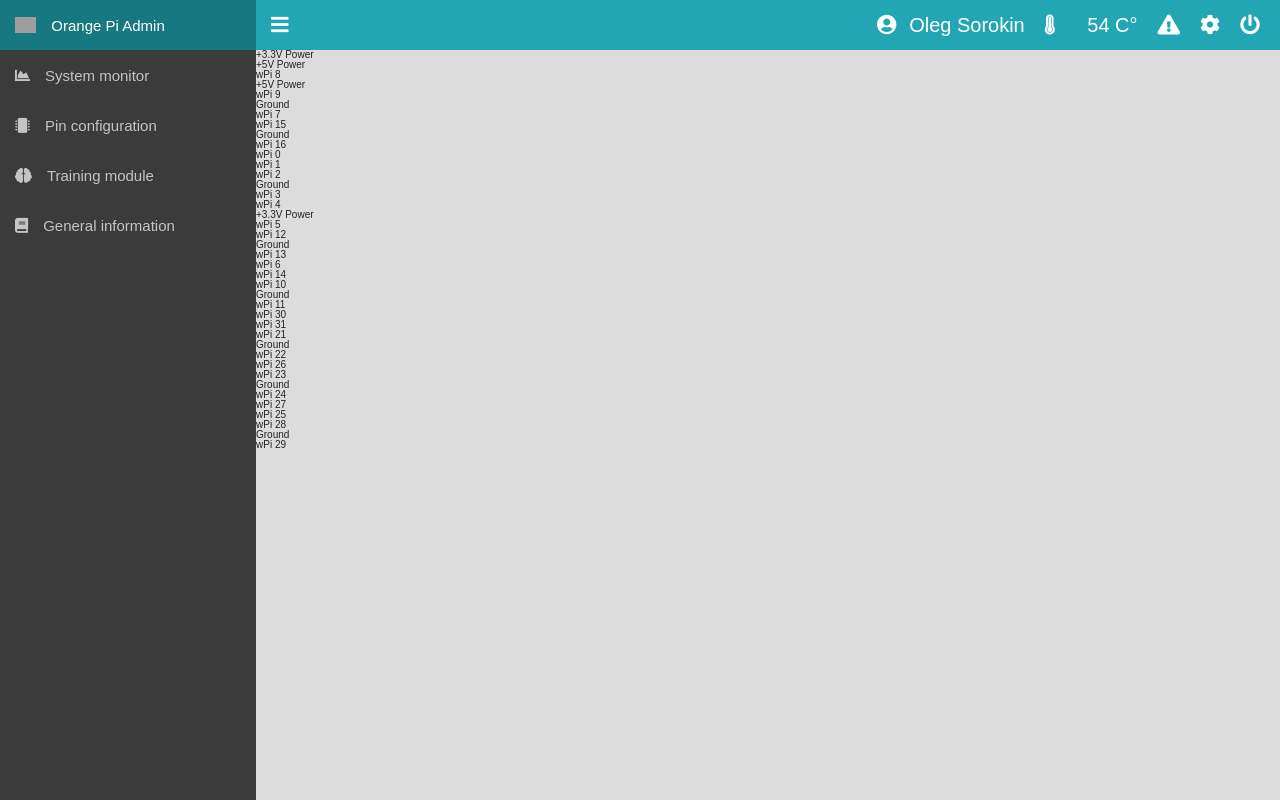
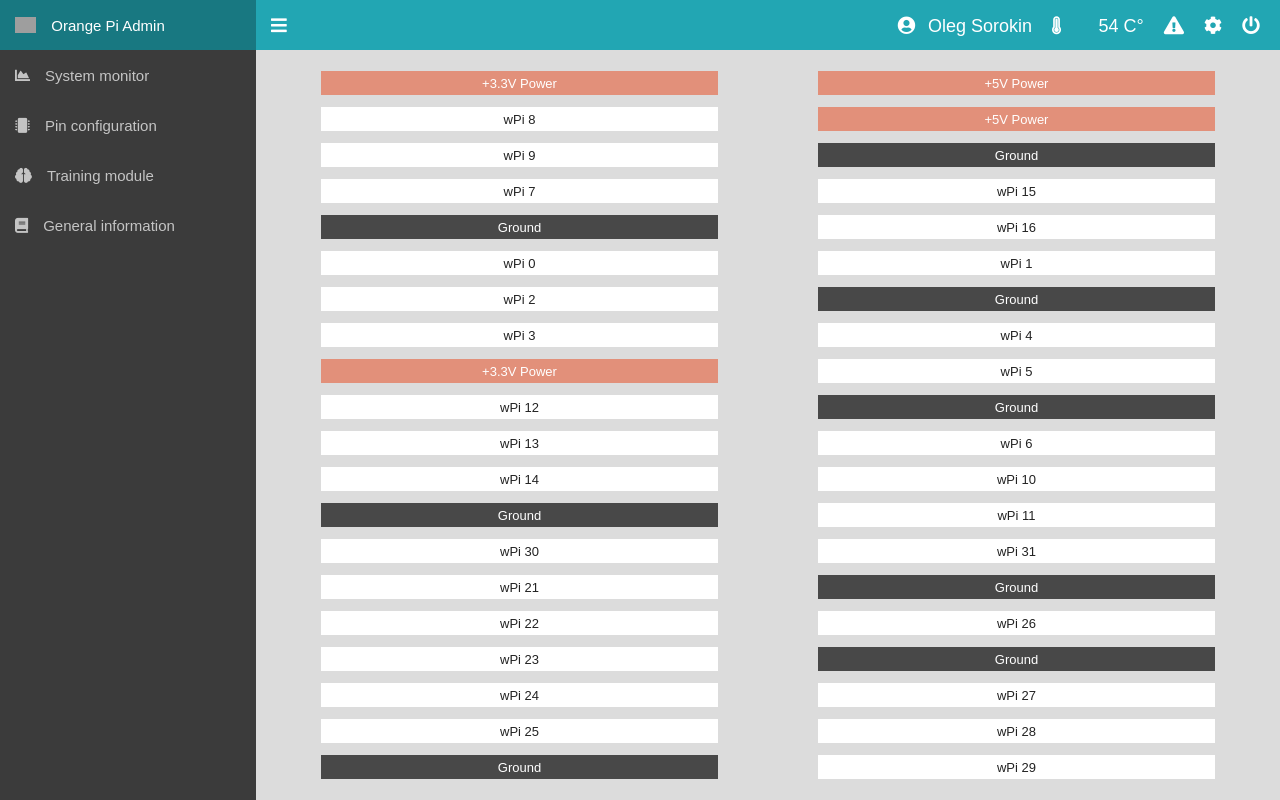
Before and after one commit to VizanArkonin/OrangeTree, a Flask app: page /monitor in a window 1280 px wide. Run offline with Flask 2, Linux system fonts and the light colour scheme; a user stored in the database is signed in; data comes from the database, SQL or seed files in the repository; some libraries are stand-ins or nearby versions; some web fonts are replaced; grey boxes are pictures that could not be loaded.

Commit message:
1. Layout page Pin config

```diff
--- a/static/index.html
+++ b/static/index.html
@@ -88,45 +88,45 @@
         <main class="main-container">
             <div></div>
             <div class="flex-container">
-                <div class="btn pin-container"><span>+3.3V Power</span></div>
-                <div class="btn pin-container"><span>+5V Power</span></div>
+                <div class="btn pin-container pin-power"><span>+3.3V Power</span></div>
+                <div class="btn pin-container pin-power"><span>+5V Power</span></div>
                 <div class="btn pin-container"><span>wPi 8</span></div>
-                <div class="btn pin-container"><span>+5V Power</span></div>
+                <div class="btn pin-container pin-power"><span>+5V Power</span></div>
                 <div class="btn pin-container"><span>wPi 9</span></div>
-                <div class="btn pin-container"><span>Ground</span></div>
+                <div class="btn pin-container pin-gnd"><span>Ground</span></div>
                 <div class="btn pin-container"><span>wPi 7</span></div>
                 <div class="btn pin-container"><span>wPi 15</span></div>
-                <div class="btn pin-container"><span>Ground</span></div>
+                <div class="btn pin-container pin-gnd"><span>Ground</span></div>
                 <div class="btn pin-container"><span>wPi 16</span></div>
                 <div class="btn pin-container"><span>wPi 0</span></div>
                 <div class="btn pin-container"><span>wPi 1</span></div>
                 <div class="btn pin-container"><span>wPi 2</span></div>
-                <div class="btn pin-container"><span>Ground</span></div>
+                <div class="btn pin-container pin-gnd"><span>Ground</span></div>
                 <div class="btn pin-container"><span>wPi 3</span></div>
                 <div class="btn pin-container"><span>wPi 4</span></div>
-                <div class="btn pin-container"><span>+3.3V Power</span></div>
+                <div class="btn pin-container pin-power"><span>+3.3V Power</span></div>
                 <div class="btn pin-container"><span>wPi 5</span></div>
                 <div class="btn pin-container"><span>wPi 12</span></div>
-                <div class="btn pin-container"><span>Ground</span></div>
+                <div class="btn pin-container pin-gnd"><span>Ground</span></div>
                 <div class="btn pin-container"><span>wPi 13</span></div>
                 <div class="btn pin-container"><span>wPi 6</span></div>
                 <div class="btn pin-container"><span>wPi 14</span></div>
                 <div class="btn pin-container"><span>wPi 10</span></div>
-                <div class="btn pin-container"><span>Ground</span></div>
+                <div class="btn pin-container pin-gnd"><span>Ground</span></div>
                 <div class="btn pin-container"><span>wPi 11</span></div>
                 <div class="btn pin-container"><span>wPi 30</span></div>
                 <div class="btn pin-container"><span>wPi 31</span></div>
                 <div class="btn pin-container"><span>wPi 21</span></div>
-                <div class="btn pin-container"><span>Ground</span></div>
+                <div class="btn pin-container pin-gnd"><span>Ground</span></div>
                 <div class="btn pin-container"><span>wPi 22</span></div>
                 <div class="btn pin-container"><span>wPi 26</span></div>
                 <div class="btn pin-container"><span>wPi 23</span></div>
-                <div class="btn pin-container"><span>Ground</span></div>
+                <div class="btn pin-container pin-gnd"><span>Ground</span></div>
                 <div class="btn pin-container"><span>wPi 24</span></div>
                 <div class="btn pin-container"><span>wPi 27</span></div>
                 <div class="btn pin-container"><span>wPi 25</span></div>
                 <div class="btn pin-container"><span>wPi 28</span></div>
-                <div class="btn pin-container"><span>Ground</span></div>
+                <div class="btn pin-container pin-gnd"><span>Ground</span></div>
                 <div class="btn pin-container"><span>wPi 29</span></div>
             </div>
         </main>
--- a/static/scss/_navbar.scss
+++ b/static/scss/_navbar.scss
@@ -96,7 +96,7 @@
 .nav-element {
   & i, span {
     color: $text-light;
-    font-size: 2rem;
+    font-size: 1.8rem;
   }
   & a {
     display: block;
--- a/static/scss/_pin_config.scss
+++ b/static/scss/_pin_config.scss
@@ -1 +1,28 @@
 //Main styles for the page "Pin configuration"
+
+.flex-container {
+  display: flex;
+  flex-wrap: wrap;
+  justify-content: center;
+  align-items: center;
+  margin: 15px;
+  .pin-container {
+    background: $pin-bg-color;
+    display: flex;
+    justify-content: center;
+    align-items: center;
+    flex-basis: 40%;
+    height: 3vh;
+    margin: 5px 5%;
+    font-size: 1.3rem;
+  }
+}
+
+.pin-power {
+  background: $power-color;
+  color: $text-light;
+}
+.pin-gnd {
+  background: $ground-color;
+  color: $text-light;
+}
--- a/static/scss/_sections.scss
+++ b/static/scss/_sections.scss
@@ -6,7 +6,3 @@
   height: 100%;
   margin-top: 50px;
 }
-
-.flex-container {
-
-}
--- /dev/null
+++ b/static/scss/_utilities.scss
@@ -0,0 +1 @@
+//This section contains utilities and hacks for convenient layout and positioning of elements.
--- a/static/scss/_variables.scss
+++ b/static/scss/_variables.scss
@@ -4,7 +4,7 @@ $aside-bg-color-logo: rgba(24, 120, 129, 1);
 $aside-bg-color: rgba(59, 59, 59, 1);
 $aside-bg-color-hover: rgba(48, 48, 48, 1);
 $body-bg-color: rgba(220, 220, 220, 1);
-$text-light: rgba(255, 255, 255, 1);
+$text-light: rgb(255, 255, 255);
 
 // Variables for buttons and links
 $aside-btn-active-color: rgba(140, 193, 201, 1);
@@ -12,5 +12,6 @@ $btn-on-color: rgba(126, 214, 223, 1);
 $btn-off-color: rgba(255, 91, 66, 1);
 
 // Variables for all other elements that are not included in a separate category.
-$ground-color: rgba(72, 72, 72, 1);
-$power-color:rgba(226, 144, 122, 1);
+$ground-color: rgba(72, 72, 72, 1)!important;
+$power-color:rgba(226, 144, 122, 1)!important;
+$pin-bg-color: rgb(255, 255, 255);
--- a/static/scss/main.css
+++ b/static/scss/main.css
@@ -84,7 +84,7 @@ a {
 
 .nav-element i, .nav-element span {
   color: white;
-  font-size: 2rem; }
+  font-size: 1.8rem; }
 .nav-element a {
   display: block;
   min-height: 100%; }
@@ -103,4 +103,28 @@ a {
   height: 100%;
   margin-top: 50px; }
 
+.flex-container {
+  display: flex;
+  flex-wrap: wrap;
+  justify-content: center;
+  align-items: center;
+  margin: 15px; }
+  .flex-container .pin-container {
+    background: white;
+    display: flex;
+    justify-content: center;
+    align-items: center;
+    flex-basis: 40%;
+    height: 3vh;
+    margin: 5px 5%;
+    font-size: 1.3rem; }
+
+.pin-power {
+  background: #e2907a !important;
+  color: white; }
+
+.pin-gnd {
+  background: #484848 !important;
+  color: white; }
+
 /*# sourceMappingURL=main.css.map */
--- a/static/scss/main.scss
+++ b/static/scss/main.scss
@@ -6,4 +6,5 @@
 @import "_buttons";
 @import "_navbar";
 @import "_sections";
-@import "pin_config";
+@import "_pin_config";
+@import "_utilities";
```
Also changed, not shown: 1 other file.
